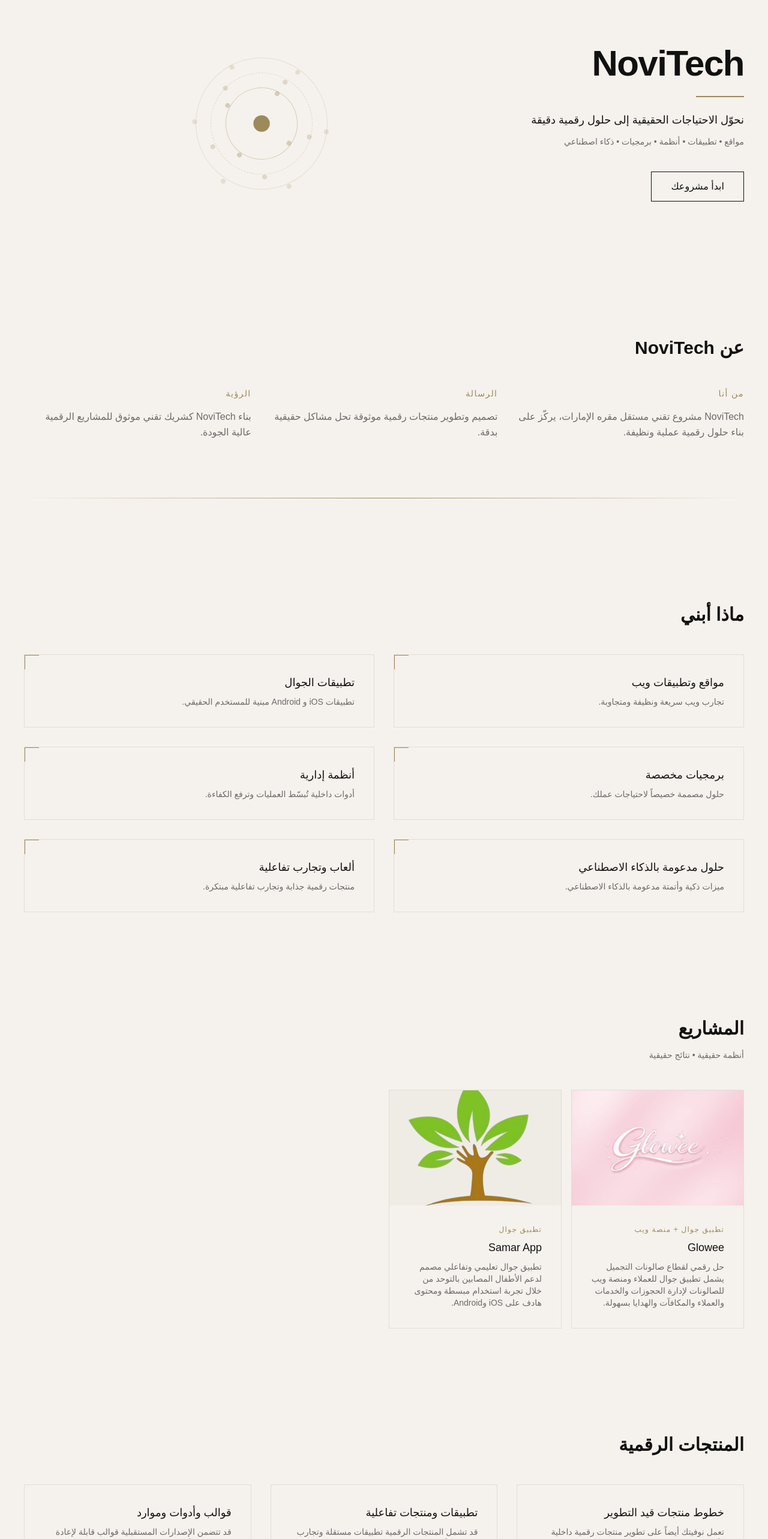
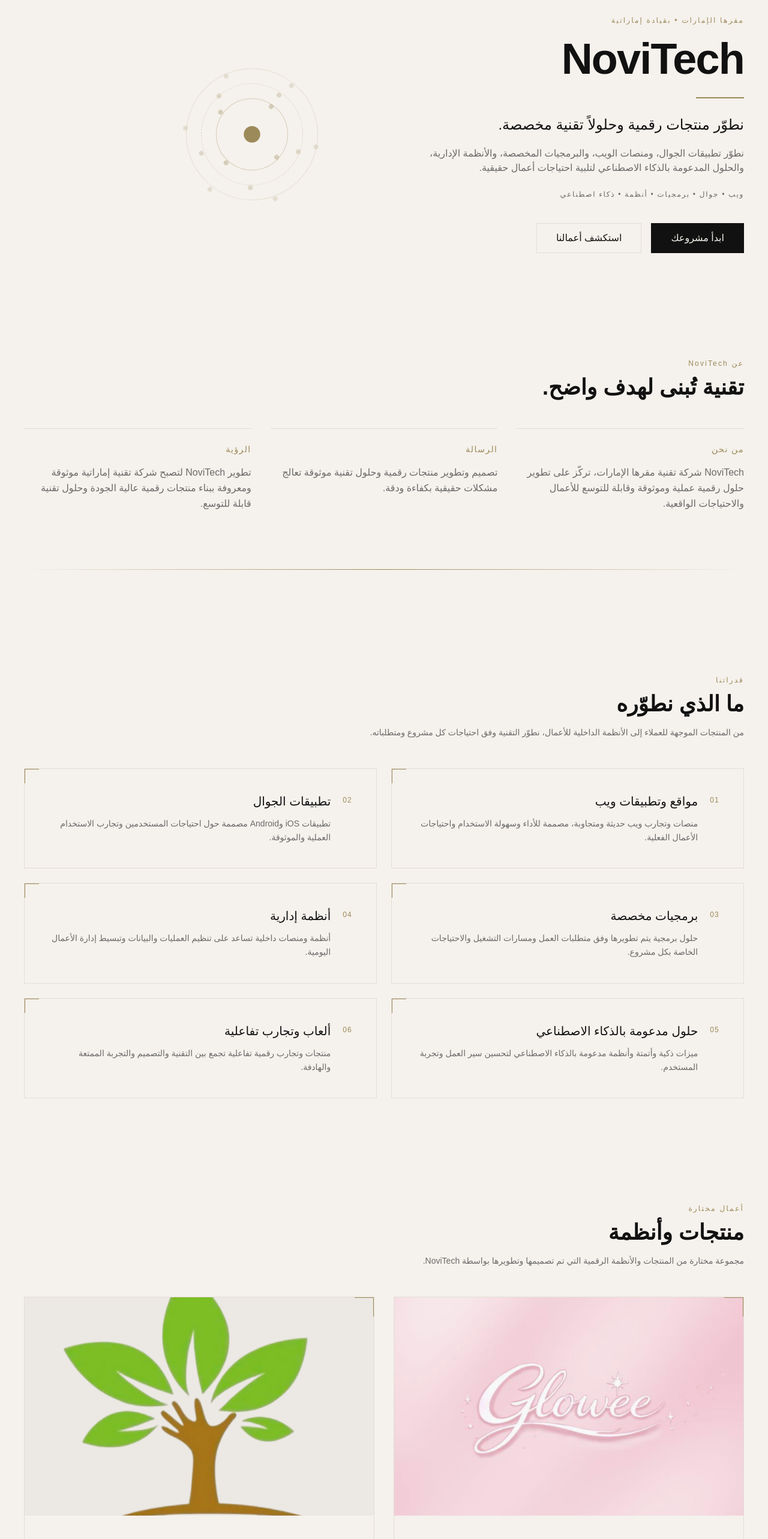
Before and after one commit to NoviTechae/novi, a Next.js app: page /ar in a window 1280 px wide. Shown: the part 234-2800 px from the top of the page at 60% size. Built offline with nearby package versions, Linux system fonts and the light colour scheme.

Commit message:
Complete NoviTech homepage refresh

```diff
--- a/src/app/ar/page.jsx
+++ b/src/app/ar/page.jsx
@@ -1,51 +1,75 @@
 // src/app/ar/page.jsx
+
 import Navbar from "@/components/Navbar";
 import Footer from "@/components/Footer";
 import SystemVisual from "@/components/SystemVisual";
 import ProjectCard from "@/components/ProjectCard";
 
 export const metadata = {
-  title: "نوفيتك | حلول برمجية وتطوير مواقع في الإمارات",
-  description: "نوفيتك علامة تقنية إماراتية متخصصة في تطوير المواقع والتطبيقات والأنظمة والذكاء الاصطناعي والألعاب.",
-  keywords: ["نوفيتك", "تطوير مواقع الإمارات", "تطوير تطبيقات", "برمجة أنظمة", "شركة برمجيات إماراتية"],
+  title: "نوفيتك | برمجيات وتطبيقات وحلول رقمية في الإمارات",
+  description:
+    "نوفيتك شركة تقنية مقرها الإمارات، تطور تطبيقات الجوال ومنصات الويب والبرمجيات المخصصة والأنظمة الإدارية والحلول المدعومة بالذكاء الاصطناعي.",
+  keywords: [
+    "نوفيتك",
+    "شركة تقنية إماراتية",
+    "تطوير تطبيقات الإمارات",
+    "تطوير مواقع الإمارات",
+    "برمجيات مخصصة",
+    "أنظمة إدارية",
+    "حلول ذكاء اصطناعي",
+  ],
   openGraph: {
-    title: "نوفيتك | حلول رقمية دقيقة",
-    description: "نحوّل الاحتياجات الحقيقية إلى حلول رقمية دقيقة.",
-    locale: "ar_AR",
+    title: "نوفيتك | حلول تقنية ومنتجات رقمية",
+    description:
+      "نطوّر منتجات رقمية وحلولاً تقنية مخصصة تلبي احتياجات حقيقية.",
+    locale: "ar_AE",
     siteName: "NoviTech",
     type: "website",
   },
 };
 
+const services = [
+  {
+    title: "مواقع وتطبيقات ويب",
+    desc: "منصات وتجارب ويب حديثة ومتجاوبة، مصممة للأداء وسهولة الاستخدام واحتياجات الأعمال الفعلية.",
+  },
+  {
+    title: "تطبيقات الجوال",
+    desc: "تطبيقات iOS وAndroid مصممة حول احتياجات المستخدمين وتجارب الاستخدام العملية والموثوقة.",
+  },
+  {
+    title: "برمجيات مخصصة",
+    desc: "حلول برمجية يتم تطويرها وفق متطلبات العمل ومسارات التشغيل والاحتياجات الخاصة بكل مشروع.",
+  },
+  {
+    title: "أنظمة إدارية",
+    desc: "أنظمة ومنصات داخلية تساعد على تنظيم العمليات والبيانات وتبسيط إدارة الأعمال اليومية.",
+  },
+  {
+    title: "حلول مدعومة بالذكاء الاصطناعي",
+    desc: "ميزات ذكية وأتمتة وأنظمة مدعومة بالذكاء الاصطناعي لتحسين سير العمل وتجربة المستخدم.",
+  },
+  {
+    title: "ألعاب وتجارب تفاعلية",
+    desc: "منتجات وتجارب رقمية تفاعلية تجمع بين التقنية والتصميم والتجربة الممتعة والهادفة.",
+  },
+];
+
 const projects = [
   {
     name: "Glowee",
-    category: "تطبيق جوال + منصة ويب",
-    desc: "حل رقمي لقطاع صالونات التجميل يشمل تطبيق جوال للعملاء ومنصة ويب للصالونات لإدارة الحجوزات والخدمات والعملاء والمكافآت والهدايا بسهولة.",
+    category: "منصة تقنية لقطاع التجميل",
+    desc: "منصة إماراتية تربط العملاء بالصالونات وخدمات التجميل المنزلية من خلال الحجوزات والهدايا والمكافآت، مع منصات مخصصة لإدارة الأعمال والإدارة التشغيلية.",
     image: "/projects/glowee.jpeg",
     placeholder: "GL",
   },
   {
     name: "Samar App",
-    category: "تطبيق جوال",
-    desc: "تطبيق جوال تعليمي وتفاعلي مصمم لدعم الأطفال المصابين بالتوحد من خلال تجربة استخدام مبسطة ومحتوى هادف على iOS وAndroid.",
+    category: "منصة تعليمية مساندة",
+    desc: "منصة جوال تفاعلية تم تطويرها لدعم التعلم والتواصل والأنشطة المنظمة لأصحاب الهمم، مع تجارب مخصصة للطلاب والمعلمين والإدارة.",
     image: "/projects/samar.png",
     placeholder: "SA",
   },
-  // {
-  //   name: "Tolerance Pong",
-  //   category: "لعبة",
-  //   desc: "لعبة تفاعلية مبنية حول مفهوم التسامح — سريعة وممتعة.",
-  //   image: "/projects/pong.jpeg",
-  //   placeholder: "TP",
-  // },
-  // {
-  //   name: "NovaStrike",
-  //   category: "لعبة",
-  //   desc: "لعبة أكشن بميكانيكا حادة وهوية بصرية جريئة.",
-  //   image: "/projects/blazblue.png",
-  //   placeholder: "NS",
-  // },
 ];
 
 export default function AR() {
@@ -60,44 +84,98 @@
       <div className="max-w-7xl mx-auto">
 
         {/* HERO */}
-        <section className="mt-32 grid md:grid-cols-2 gap-12 items-center">
+        <section className="mt-32 grid md:grid-cols-2 gap-12 lg:gap-20 items-center">
           <div>
-            <h1 className="text-6xl font-bold tracking-tight">NoviTech</h1>
-            <div className="w-20 h-[2px] bg-accent my-6" />
-            <p className="text-lg max-w-md">نحوّل الاحتياجات الحقيقية إلى حلول رقمية دقيقة</p>
-            <p className="mt-3 text-sm text-muted">مواقع • تطبيقات • أنظمة • برمجيات • ذكاء اصطناعي</p>
+            <p className="text-xs tracking-[0.18em] text-accent mb-5">
+              مقرها الإمارات • بقيادة إماراتية
+            </p>
+
+            <h1 className="text-5xl md:text-6xl lg:text-7xl font-bold tracking-tight">
+              NoviTech
+            </h1>
+
+            <div className="w-20 h-[2px] bg-accent my-7" />
+
+            <h2 className="text-xl md:text-2xl leading-relaxed max-w-xl">
+              نطوّر منتجات رقمية وحلولاً تقنية مخصصة.
+            </h2>
+
+            <p className="mt-5 text-sm md:text-base text-muted leading-relaxed max-w-xl">
+              نطوّر تطبيقات الجوال، ومنصات الويب، والبرمجيات المخصصة،
+              والأنظمة الإدارية، والحلول المدعومة بالذكاء الاصطناعي
+              لتلبية احتياجات أعمال حقيقية.
+            </p>
+
+            <p className="mt-6 text-xs tracking-[0.14em] text-muted">
+              ويب • جوال • برمجيات • أنظمة • ذكاء اصطناعي
+            </p>
+
+            <div className="mt-10 flex flex-wrap gap-4">
               <a
                 href="/ar/contact"
-              className="inline-block mt-10 border border-charcoal px-8 py-3 hover:bg-charcoal hover:text-beige transition"
+                className="inline-flex items-center justify-center border border-charcoal bg-charcoal text-beige px-8 py-3 transition hover:bg-transparent hover:text-charcoal"
               >
                 ابدأ مشروعك
               </a>
+
+              <a
+                href="#projects"
+                className="inline-flex items-center justify-center border border-border px-8 py-3 transition hover:border-charcoal"
+              >
+                استكشف أعمالنا
+              </a>
             </div>
-          <div className="hidden md:flex justify-start">
+          </div>
+
+          <div className="hidden md:flex justify-start text-charcoal">
             <SystemVisual />
           </div>
         </section>
 
         {/* ABOUT */}
         <section id="about" className="mt-44">
-          <h2 className="text-3xl font-semibold mb-12">عن NoviTech</h2>
+          <div className="mb-12">
+            <p className="text-xs tracking-[0.18em] text-accent mb-3">
+              عن NoviTech
+            </p>
+
+            <h2 className="text-3xl md:text-4xl font-semibold">
+              تقنية تُبنى لهدف واضح.
+            </h2>
+          </div>
+
           <div className="grid md:grid-cols-3 gap-8">
-            <div>
-              <h3 className="text-sm uppercase tracking-widest text-accent mb-4">من أنا</h3>
+            <div className="border-t border-border pt-6">
+              <h3 className="text-sm tracking-widest text-accent mb-4">
+                من نحن
+              </h3>
+
               <p className="text-muted leading-relaxed">
-                NoviTech مشروع تقني مستقل مقره الإمارات، يركّز على بناء حلول رقمية عملية ونظيفة.
+                NoviTech شركة تقنية مقرها الإمارات، تركّز على تطوير حلول
+                رقمية عملية وموثوقة وقابلة للتوسع للأعمال والاحتياجات
+                الواقعية.
               </p>
             </div>
-            <div>
-              <h3 className="text-sm uppercase tracking-widest text-accent mb-4">الرسالة</h3>
+
+            <div className="border-t border-border pt-6">
+              <h3 className="text-sm tracking-widest text-accent mb-4">
+                الرسالة
+              </h3>
+
               <p className="text-muted leading-relaxed">
-                تصميم وتطوير منتجات رقمية موثوقة تحل مشاكل حقيقية بدقة.
+                تصميم وتطوير منتجات رقمية وحلول تقنية موثوقة تعالج
+                مشكلات حقيقية بكفاءة ودقة.
               </p>
             </div>
-            <div>
-              <h3 className="text-sm uppercase tracking-widest text-accent mb-4">الرؤية</h3>
+
+            <div className="border-t border-border pt-6">
+              <h3 className="text-sm tracking-widest text-accent mb-4">
+                الرؤية
+              </h3>
+
               <p className="text-muted leading-relaxed">
-                بناء NoviTech كشريك تقني موثوق للمشاريع الرقمية عالية الجودة.
+                تطوير NoviTech لتصبح شركة تقنية إماراتية موثوقة ومعروفة
+                ببناء منتجات رقمية عالية الجودة وحلول تقنية قابلة للتوسع.
               </p>
             </div>
           </div>
@@ -108,23 +186,44 @@
 
         {/* SERVICES */}
         <section id="services" className="mt-44">
-          <h2 className="text-3xl font-semibold mb-12">ماذا أبني</h2>
-          <div className="grid md:grid-cols-2 gap-8">
-            {[
-              { title: "مواقع وتطبيقات ويب", desc: "تجارب ويب سريعة ونظيفة ومتجاوبة." },
-              { title: "تطبيقات الجوال", desc: "تطبيقات iOS و Android مبنية للمستخدم الحقيقي." },
-              { title: "برمجيات مخصصة", desc: "حلول مصممة خصيصاً لاحتياجات عملك." },
-              { title: "أنظمة إدارية", desc: "أدوات داخلية تُبسّط العمليات وترفع الكفاءة." },
-              { title: "حلول مدعومة بالذكاء الاصطناعي", desc: "ميزات ذكية وأتمتة مدعومة بالذكاء الاصطناعي." },
-              { title: "ألعاب وتجارب تفاعلية", desc: "منتجات رقمية جذابة وتجارب تفاعلية مبتكرة." },
-            ].map((item) => (
+          <div className="mb-12">
+            <p className="text-xs tracking-[0.18em] text-accent mb-3">
+              قدراتنا
+            </p>
+
+            <h2 className="text-3xl md:text-4xl font-semibold">
+              ما الذي نطوّره
+            </h2>
+
+            <p className="mt-4 text-sm text-muted max-w-2xl leading-relaxed">
+              من المنتجات الموجهة للعملاء إلى الأنظمة الداخلية للأعمال،
+              نطوّر التقنية وفق احتياجات كل مشروع ومتطلباته.
+            </p>
+          </div>
+
+          <div className="grid md:grid-cols-2 gap-6">
+            {services.map((item, index) => (
               <div
                 key={item.title}
-                className="relative border border-border p-8 hover:-translate-y-1 hover:shadow-sm hover:border-accent transition-all duration-200"
+                className="group relative border border-border p-8 md:p-10 h-full transition-all duration-200 hover:-translate-y-1 hover:shadow-sm hover:border-accent"
               >
                 <span className="absolute top-0 left-0 w-6 h-6 border-t border-l border-accent" />
-                <p className="text-lg mb-2">{item.title}</p>
-                <p className="text-sm text-muted">{item.desc}</p>
+
+                <div className="flex items-start gap-5">
+                  <span className="text-xs text-accent tracking-widest pt-1">
+                    {String(index + 1).padStart(2, "0")}
+                  </span>
+
+                  <div>
+                    <h3 className="text-lg md:text-xl mb-3">
+                      {item.title}
+                    </h3>
+
+                    <p className="text-sm text-muted leading-relaxed max-w-lg">
+                      {item.desc}
+                    </p>
+                  </div>
+                </div>
               </div>
             ))}
           </div>
@@ -132,42 +231,126 @@
 
         {/* PROJECTS */}
         <section id="projects" className="mt-44">
-          <h2 className="text-3xl font-semibold mb-4">المشاريع</h2>
-          <p className="text-sm text-muted mb-12">أنظمة حقيقية • نتائج حقيقية</p>
+          <div className="mb-12">
+            <p className="text-xs tracking-[0.18em] text-accent mb-3">
+              أعمال مختارة
+            </p>
 
-          <div className="grid grid-cols-2 md:grid-cols-4 gap-4">
-            {projects.map((p) => (
-              <ProjectCard key={p.name} {...p} />
+            <h2 className="text-3xl md:text-4xl font-semibold">
+              منتجات وأنظمة
+            </h2>
+
+            <p className="mt-4 text-sm text-muted max-w-2xl leading-relaxed">
+              مجموعة مختارة من المنتجات والأنظمة الرقمية التي تم تصميمها
+              وتطويرها بواسطة NoviTech.
+            </p>
+          </div>
+
+          <div className="grid md:grid-cols-2 gap-8">
+            {projects.map((project) => (
+              <ProjectCard
+                key={project.name}
+                {...project}
+              />
             ))}
           </div>
         </section>
 
-        {/* PRODUCTS */}
-        <section id="products" className="mt-44">
-          <h2 className="text-3xl font-semibold mb-12">المنتجات الرقمية</h2>
-          <div className="grid md:grid-cols-3 gap-8">
-            <div className="border border-border p-8">
-              <p className="text-lg mb-2">خطوط منتجات قيد التطوير</p>
-              <p className="text-sm text-muted">
-                تعمل نوفيتك أيضاً على تطوير منتجات رقمية داخلية وأنظمة قابلة لإعادة الاستخدام ضمن رؤيتها طويلة المدى.
+        {/* APPROACH */}
+        <section className="mt-44">
+          <div className="border-y border-border py-14 md:py-16">
+            <div className="grid md:grid-cols-[0.8fr_1.2fr] gap-10 md:gap-20">
+              <div>
+                <p className="text-xs tracking-[0.18em] text-accent mb-3">
+                  منهجية العمل
+                </p>
+
+                <h2 className="text-3xl md:text-4xl font-semibold leading-tight">
+                  نبني الحل حول المشكلة،
+                  <br className="hidden md:block" /> وليس حول قالب جاهز.
+                </h2>
+              </div>
+
+              <div className="grid sm:grid-cols-2 gap-x-10 gap-y-8">
+                <div>
+                  <p className="text-sm font-medium mb-2">
+                    نفهم
+                  </p>
+
+                  <p className="text-sm text-muted leading-relaxed">
+                    نبدأ بفهم المشكلة والمستخدمين ومسارات العمل والمتطلبات
+                    الفعلية التي يقوم عليها المشروع.
                   </p>
                 </div>
-            <div className="border border-border p-8">
-              <p className="text-lg mb-2">تطبيقات ومنتجات تفاعلية</p>
-              <p className="text-sm text-muted">
-                قد تشمل المنتجات الرقمية تطبيقات مستقلة وتجارب تفاعلية وأدوات برمجية للويب والجوال.
+
+                <div>
+                  <p className="text-sm font-medium mb-2">
+                    نصمم
+                  </p>
+
+                  <p className="text-sm text-muted leading-relaxed">
+                    نصمم تجربة المستخدم وهيكل النظام بما يحقق الوضوح
+                    وسهولة الاستخدام والتشغيل العملي.
                   </p>
                 </div>
-            <div className="border border-border p-8">
-              <p className="text-lg mb-2">قوالب وأدوات وموارد</p>
-              <p className="text-sm text-muted">
-                قد تتضمن الإصدارات المستقبلية قوالب قابلة لإعادة الاستخدام وأنظمة داخلية وموارد تقنية عملية.
+
+                <div>
+                  <p className="text-sm font-medium mb-2">
+                    نطوّر
+                  </p>
+
+                  <p className="text-sm text-muted leading-relaxed">
+                    نطوّر حلولاً رقمية موثوقة باستخدام التقنية المناسبة
+                    لمتطلبات كل منتج ومشروع.
+                  </p>
+                </div>
+
+                <div>
+                  <p className="text-sm font-medium mb-2">
+                    نحسّن
+                  </p>
+
+                  <p className="text-sm text-muted leading-relaxed">
+                    نعمل على تحسين المنتجات من خلال الاختبار والاستخدام
+                    الفعلي والملاحظات والتطوير المستمر.
                   </p>
                 </div>
               </div>
-          <p className="text-xs text-muted mt-6">
-            يعكس هذا القسم توجّه نوفيتك نحو تطوير منتجات رقمية إلى جانب خدماتها البرمجية المخصصة.
+            </div>
+          </div>
+        </section>
+
+        {/* FINAL CTA */}
+        <section className="mt-36 mb-28">
+          <div className="border border-border p-10 md:p-14 lg:p-16 relative overflow-hidden">
+            <span className="absolute top-0 left-0 w-12 h-12 border-t border-l border-accent" />
+            <span className="absolute bottom-0 right-0 w-12 h-12 border-b border-r border-accent" />
+
+            <div className="max-w-3xl">
+              <p className="text-xs tracking-[0.18em] text-accent mb-4">
+                ابدأ مشروعك
               </p>
+
+              <h2 className="text-3xl md:text-4xl lg:text-5xl font-semibold tracking-tight">
+                لديك فكرة أو مشروع؟
+              </h2>
+
+              <p className="mt-5 text-muted leading-relaxed max-w-2xl">
+                شاركنا احتياجك، ولنستكشف كيف يمكن لـNoviTech تحويله إلى
+                حل رقمي موثوق وعملي.
+              </p>
+
+              <a
+                href="/ar/contact"
+                className="inline-flex items-center justify-center mt-8 bg-charcoal text-beige border border-charcoal px-8 py-3 transition hover:bg-transparent hover:text-charcoal"
+              >
+                ابدأ مشروعك
+                <span className="mr-3" aria-hidden="true">
+                  ←
+                </span>
+              </a>
+            </div>
+          </div>
         </section>
 
       </div>
--- a/src/components/ProjectCard.jsx
+++ b/src/components/ProjectCard.jsx
@@ -3,33 +3,58 @@
 
 import { useState } from "react";
 
-export default function ProjectCard({ name, category, desc, image, placeholder }) {
+export default function ProjectCard({
+  name,
+  category,
+  desc,
+  image,
+  placeholder,
+}) {
   const [imgError, setImgError] = useState(false);
 
   return (
-    <div className="border border-border hover:border-accent hover:-translate-y-1 transition-all duration-200 overflow-hidden">
-      {/* Image area */}
-      <div className="w-full h-48 bg-border/30 flex items-center justify-center overflow-hidden">
+    <article className="group relative h-full overflow-hidden border border-border bg-beige transition-all duration-300 hover:-translate-y-1 hover:border-accent hover:shadow-sm">
+
+      {/* Corner detail */}
+      <span className="absolute right-0 top-0 z-10 h-8 w-8 border-r border-t border-accent" />
+
+      {/* Image */}
+      <div className="relative aspect-[16/10] w-full overflow-hidden bg-border/20">
         {!imgError ? (
           <img
             src={image}
-            alt={name}
-            className="w-full h-full object-cover"
+            alt={`${name} project`}
+            className="h-full w-full object-cover transition-transform duration-500 group-hover:scale-[1.02]"
             onError={() => setImgError(true)}
           />
         ) : (
-          <span className="text-2xl font-bold text-accent/40 tracking-widest">
-            {placeholder}
-          </span>
+          <div className="flex h-full w-full items-center justify-center">
+            <span className="text-4xl font-semibold tracking-[0.2em] text-accent/30">
+              {placeholder}
+            </span>
+          </div>
         )}
+
+        {/* Subtle image overlay */}
+        <div className="pointer-events-none absolute inset-0 bg-charcoal/[0.02]" />
       </div>
 
       {/* Content */}
-      <div className="p-8">
-        <p className="text-xs uppercase tracking-widest text-accent mb-2">{category}</p>
-        <p className="text-lg font-medium mb-2">{name}</p>
-        <p className="text-sm text-muted">{desc}</p>
+      <div className="flex h-[calc(100%-1px)] flex-col p-7 md:p-9">
+        <p className="mb-4 text-[11px] uppercase tracking-[0.2em] text-accent">
+          {category}
+        </p>
+
+        <h3 className="text-2xl font-medium tracking-tight md:text-3xl">
+          {name}
+        </h3>
+
+        <div className="my-5 h-px w-10 bg-accent/60 transition-all duration-300 group-hover:w-16" />
+
+        <p className="max-w-xl text-sm leading-7 text-muted">
+          {desc}
+        </p>
       </div>
-    </div>
+    </article>
   );
 }
```
Lines whose indentation alone changed are shown as unchanged.
